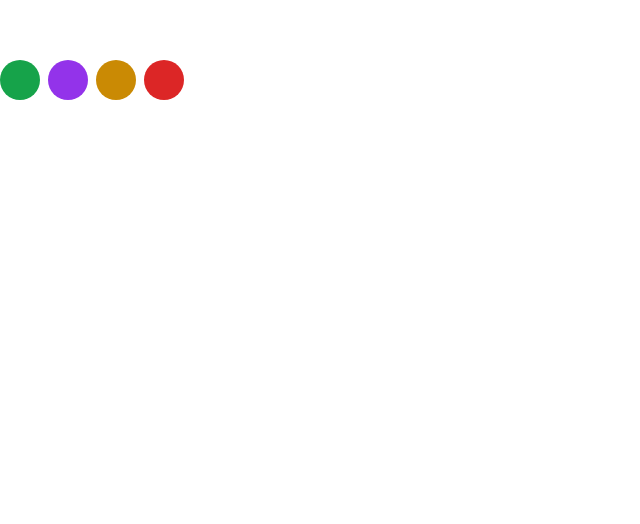
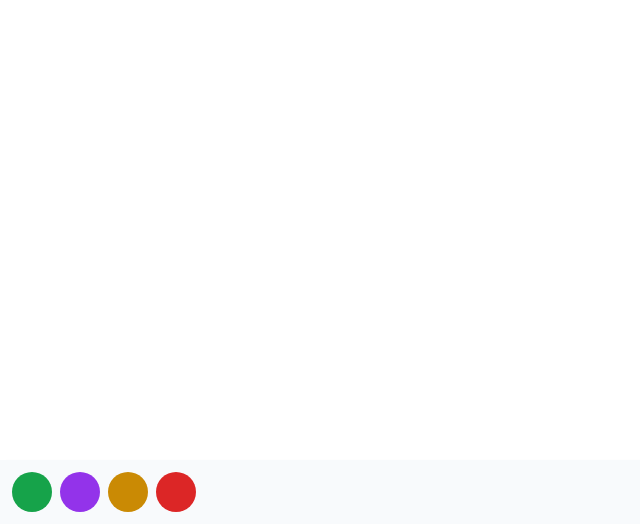
Before and after one commit to Mark-Alexis-Posadas/react-projects, a React app: page / in a window 1280 px wide. Shown: the part 290-814 px from the top of the page, without its empty margins (0-640 px from the left). Built offline with nearby package versions, Linux system fonts and the light colour scheme; the HTML template or start-up script is replaced by a standard one.

Commit message:
done theme

```diff
--- a/src/components/Theme/Theme.jsx
+++ b/src/components/Theme/Theme.jsx
@@ -1,19 +1,24 @@
-import { useState } from "react";
+import { useEffect, useState } from "react";
 import ThemeItem from "./ThemeItem";
 import themeData from "./data";
 
 export default function ThemeSelector() {
   const [selectedTheme, setSelectedTheme] = useState(() =>
-    localStorage.getItem("theme")
+    localStorage.getItem("selectedTheme")
   );
 
   const handleClick = (themeColor) => {
     setSelectedTheme(themeColor);
   };
 
+  useEffect(() => {
+    localStorage.setItem("selectedTheme", selectedTheme);
+  }, [selectedTheme]);
+
   return (
     <>
-      <div className={`w-full h-[350px] ${selectedTheme}`}></div>
+      <div className={`w-full h-[750px] ${selectedTheme}`}></div>
+      <div className="flex items-center shadow-md bg-slate-50 p-3">
         {themeData.map((theme, index) => (
           <ThemeItem
             key={index}
@@ -22,6 +27,7 @@ export default function ThemeSelector() {
             handleClick={handleClick}
           />
         ))}
+      </div>
     </>
   );
 }
```
Lines whose indentation alone changed are shown as unchanged.
